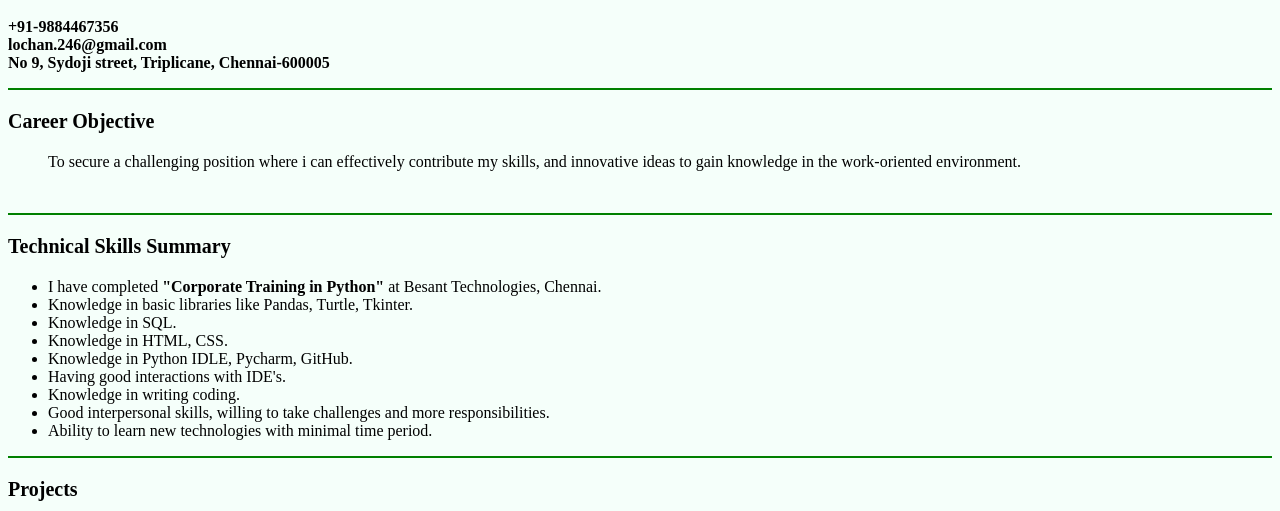
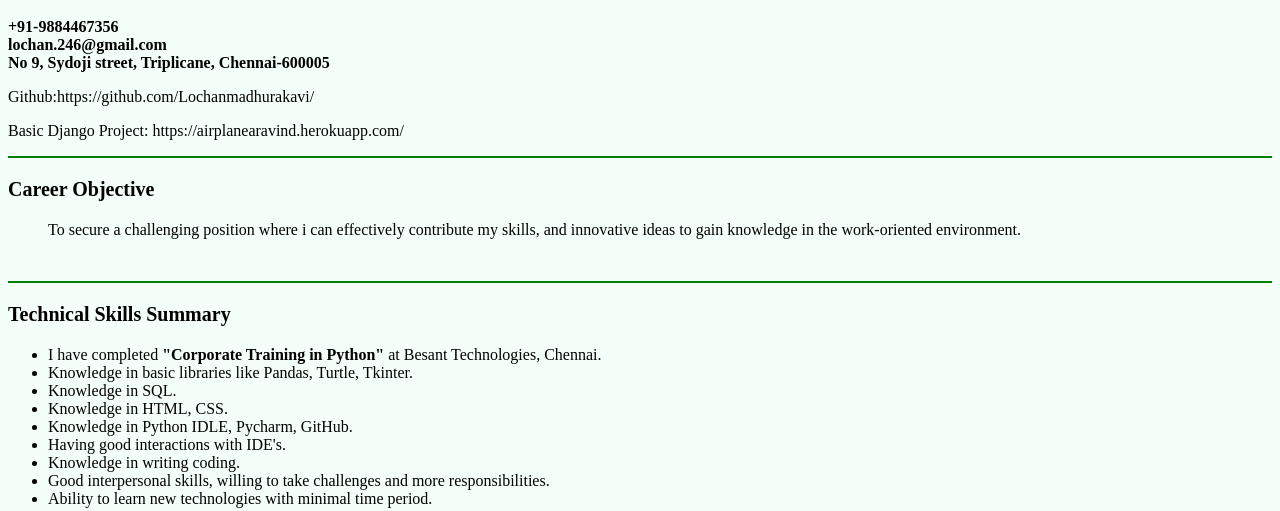
Before and after one commit to Lochanmadhurakavi/CV, a plain HTML site: page index.html in a window 1280 px wide. Shown: the part 336-847 px from the top of the page. Drawn offline with Linux system fonts and the light colour scheme.

Commit message:
New changes for django project

```diff
--- a/index.html
+++ b/index.html
@@ -32,6 +32,8 @@
     <img src="lochan.png" alt="Profile pic" width="275" height="275">
     <h2><strong>M ARAVINDHALOCHANAN</strong></h2>
     <p><strong>+91-9884467356<br>lochan.246@gmail.com<br>No 9, Sydoji street, Triplicane, Chennai-600005</strong><br>
+    <p>Github:https://github.com/Lochanmadhurakavi/</p>
+    <p>Basic Django Project: https://airplanearavind.herokuapp.com/</p>
     <hr>
     <p style="font-size:20px"><strong>Career Objective</strong></p>
     <p><span class="tab"></span>To secure a challenging position where i can effectively contribute my skills, and innovative ideas
```
